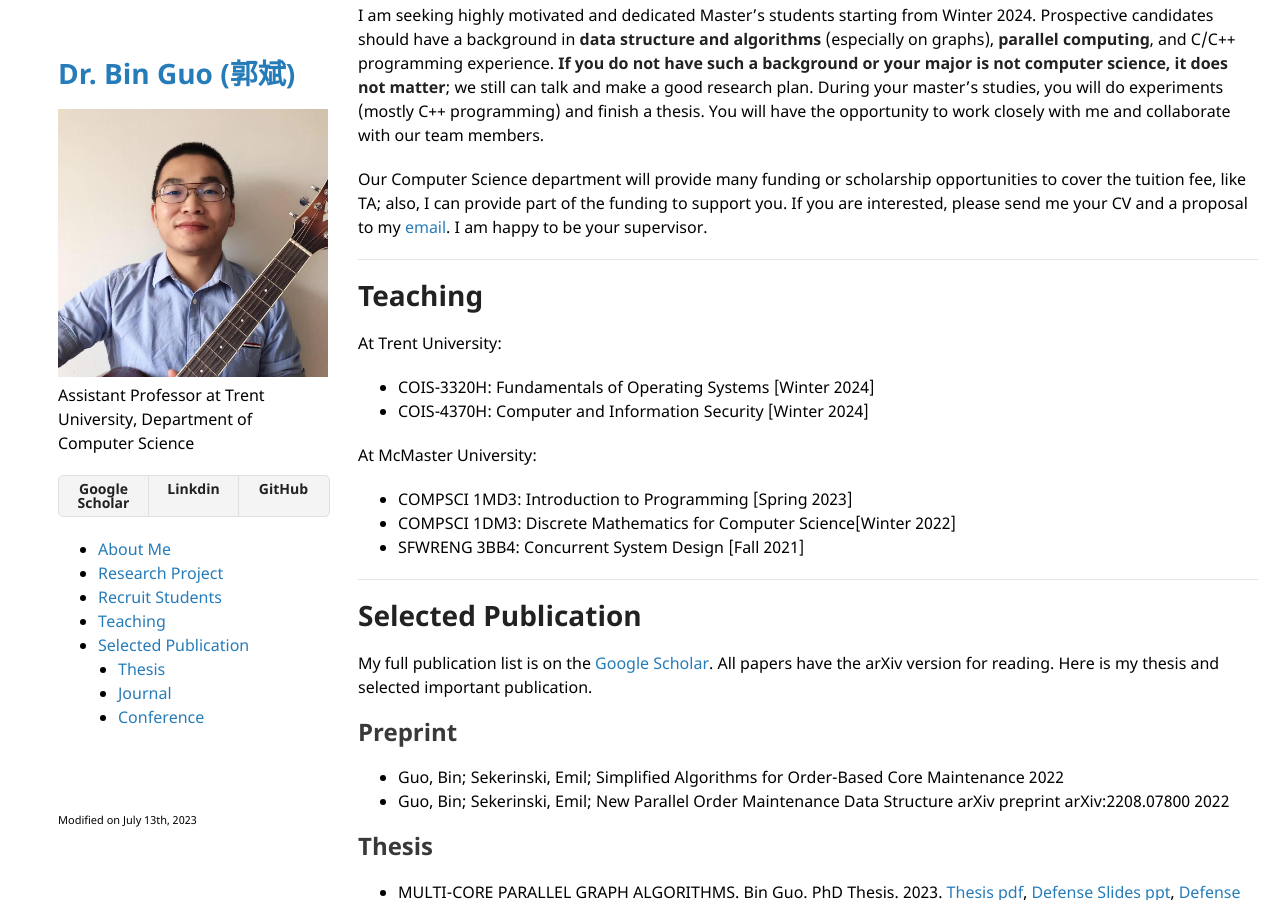
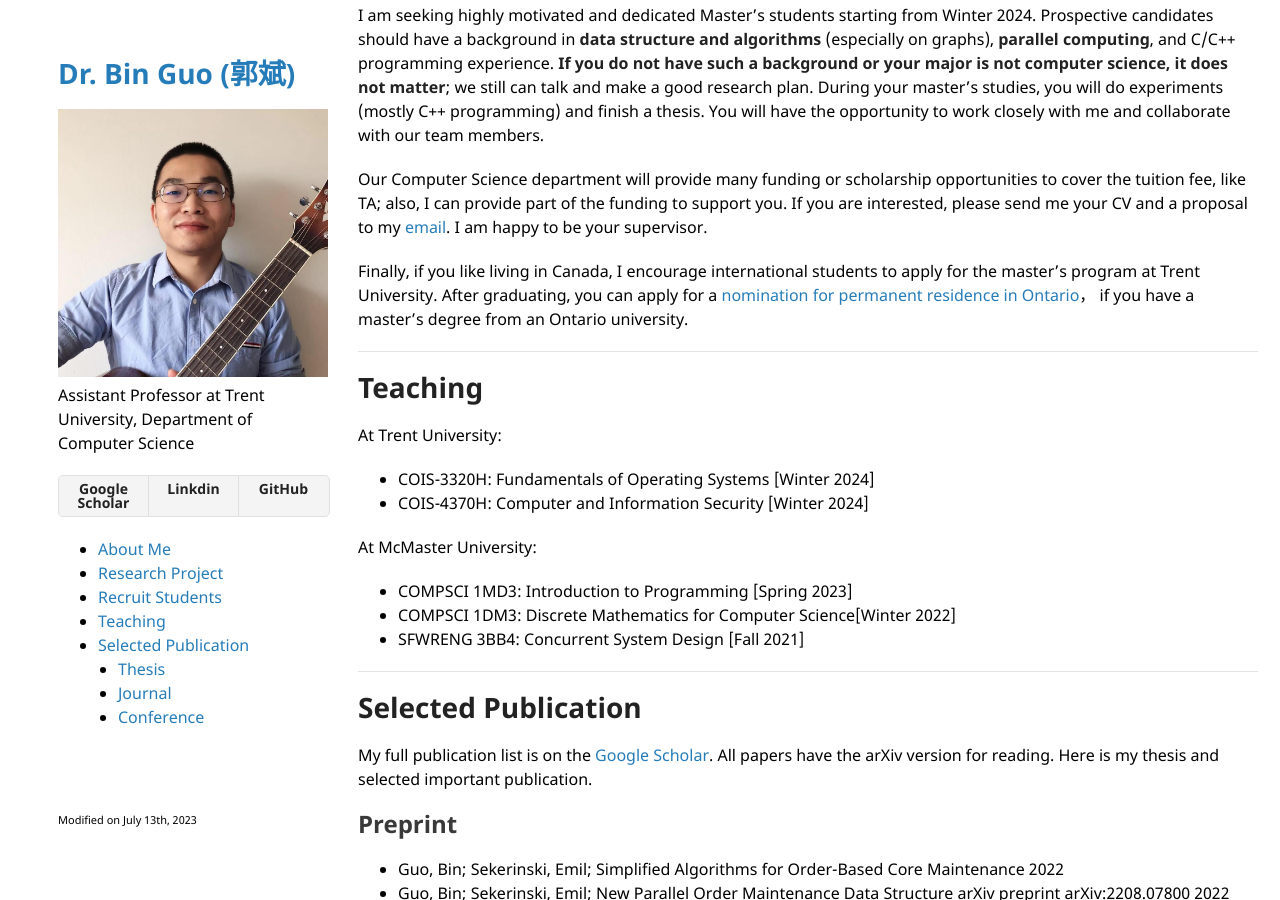
Before and after one commit to bin-guo/bin-guo.github.io, a Jekyll site: the page built from index.md, in a window 1280 px wide and 900 px high, scrolled down 525 px. Built offline with Jekyll 4.4.1, drawn with Linux system fonts in a browser that asks for light colours; our own code applies the rules of GitHub Pages for plain Markdown files.

Commit message:
Update index.md

```diff
--- a/index.md
+++ b/index.md
@@ -17,6 +17,9 @@ I am seeking highly motivated and dedicated Master's students starting from Wint
 
 Our Computer Science department will provide many funding or scholarship opportunities to cover the tuition fee, like TA; also, I can provide part of the funding to support you.
 If you are interested, please send me your CV and a proposal to my [email](mailto:binguo@trentu.ca). I am happy to be your supervisor.
+
+Finally, if you like living in Canada, I encourage international students to apply for the master's program at Trent University.
+After graduating, you can apply for a [nomination for permanent residence in Ontario](https://www.ontario.ca/page/oinp-masters-graduate-stream)， if you have a master's degree from an Ontario university.
 
 ---
 
```
